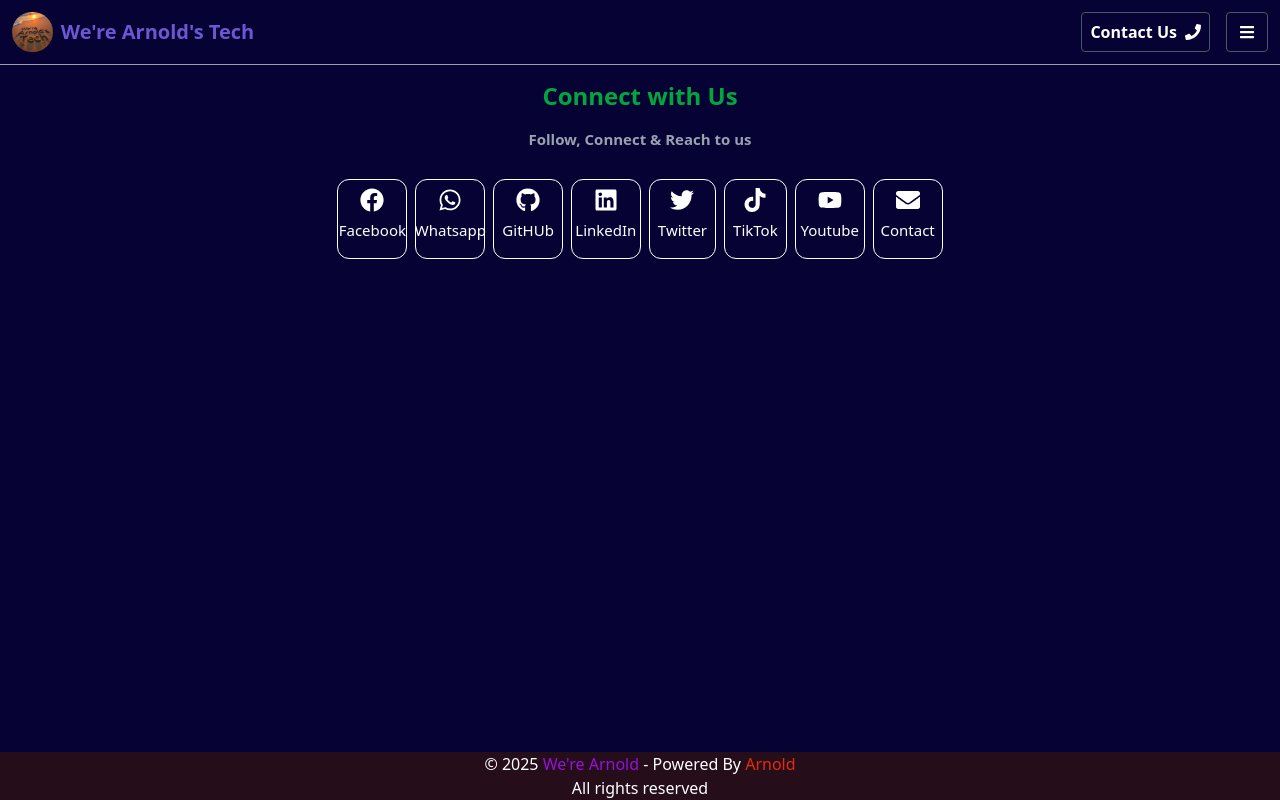
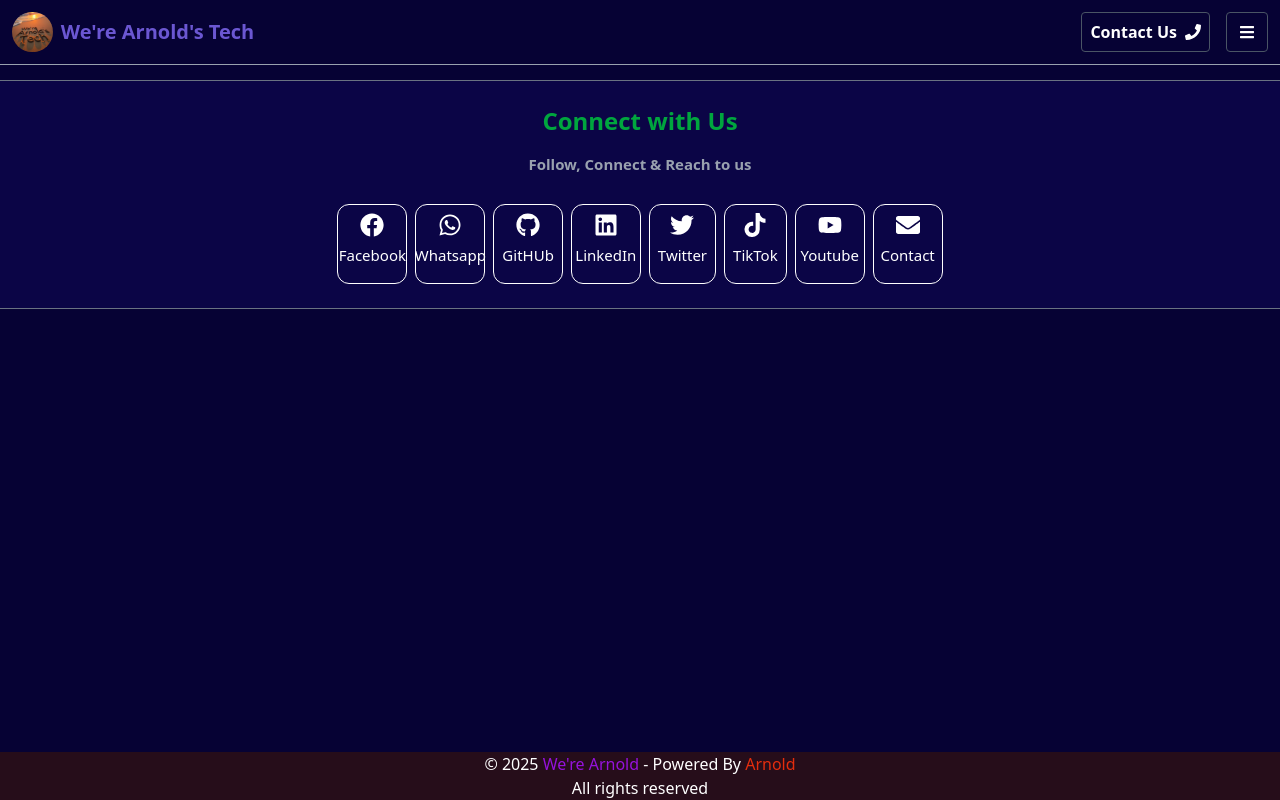
Before and after one commit to nianod/We-re-Arnold-Official, a React (Vite) app: page / in a window 1280 px wide. Built offline with nearby package versions, Linux system fonts and the light colour scheme.

Commit message:
progress

```diff
--- a/src/Components/Connect.jsx
+++ b/src/Components/Connect.jsx
@@ -12,16 +12,22 @@ const contactSites = [
 
 const Connect = () => {
   return (
-    <div className="mt-20">
-        <h1 className="text-center text-2xl font-bold text-green-600">Connect with Us</h1>
-        <h2 className="text-center text-[15px] font-semibold text-gray-400 mt-4">Follow, Connect & Reach to us</h2>
+    <div className="contact mt-20 border-gray-500 border-t border-b p-6">
+      <h1 className="text-center text-2xl font-bold text-green-600">
+        Connect with Us
+      </h1>
+      <h2 className="text-center text-[15px] font-semibold text-gray-400 mt-4">
+        Follow, Connect & Reach to us
+      </h2>
       <div className="text-white flex items-center justify-center gap-2 mt-7">
         {contactSites.map((contact, index) => (
-        <div key={index}
+          <div
+            key={index}
             className="border justify-center flex gap-2 p-2 rounded-xl h-20 max-w-[70px]"
           >
-            <a href={contact.Url} target="_blank">
-                <p className="flex justify-center flex-col items-center text-2xl">{contact.icon}
+            <a href={contact.Url} target="_blank" rel="noopener noreferrer">
+              <p className="flex justify-center flex-col items-center text-2xl">
+                {contact.icon}
                 <span className="text-[15px] mt-2">{contact.label}</span>
               </p>
             </a>
@@ -29,7 +35,7 @@ const Connect = () => {
         ))}
       </div>
     </div>
-  )
-}
+  );
+};
 
 export default Connect
--- a/src/index.css
+++ b/src/index.css
@@ -2,3 +2,6 @@
 body {
     background-color: rgb(6, 2, 52);
 }
+.contact {
+    background-color: rgb(11, 5, 70);
+}
```
Lines whose indentation alone changed are shown as unchanged.
